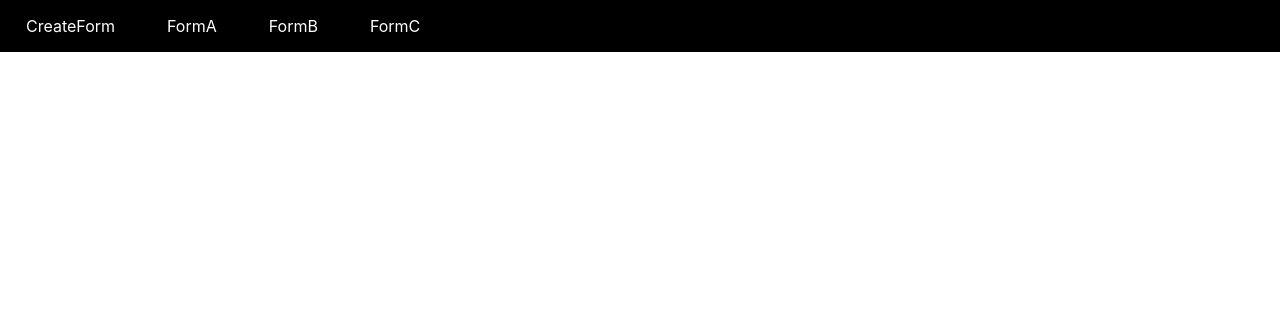
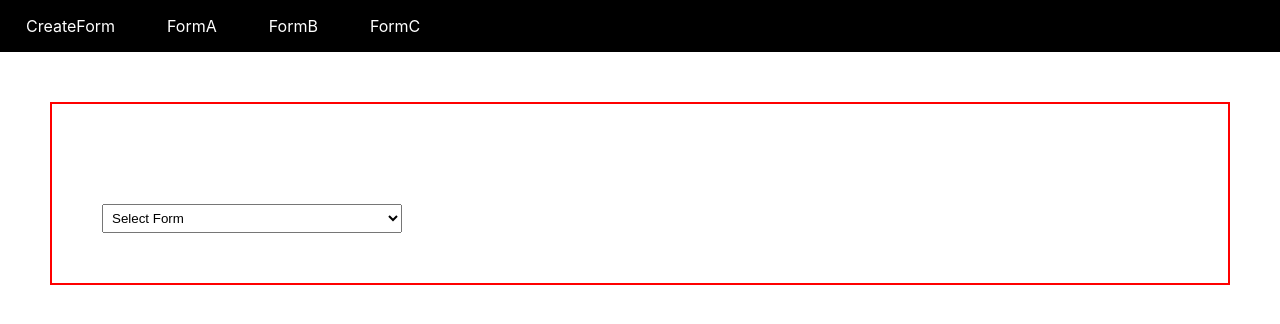
Before and after one commit to smartjaganrao/Form-Validation-Using-React-Hook-Form, a React (Create React App) app: page / in a window 1280 px wide. Shown: the top 324 px of the page. Built offline with nearby package versions, Linux system fonts and the light colour scheme.

Commit message:
Fixed Home Page

```diff
--- a/src/App.js
+++ b/src/App.js
@@ -16,7 +16,7 @@ function App() {
     <BrowserRouter>
       <Routes>
         <Route path="/" element={<Header />}>
-        <Route path="CreateForm" element={<CreateForm />} />
+        <Route exact index path="/" element={<CreateForm />} />
           <Route path="FormA" element={<FormA />} />
           <Route path="FormB" element={<FormB />} />
           <Route path="FormC" element={<FormC />} />
--- a/src/components/Header.js
+++ b/src/components/Header.js
@@ -6,7 +6,7 @@ function Header() {
       <nav>
         <ul>
           <li>
-            <Link  to="/CreateForm" >CreateForm</Link>
+            <Link  to="/" >CreateForm</Link>
           </li>
 
           <li>
```
